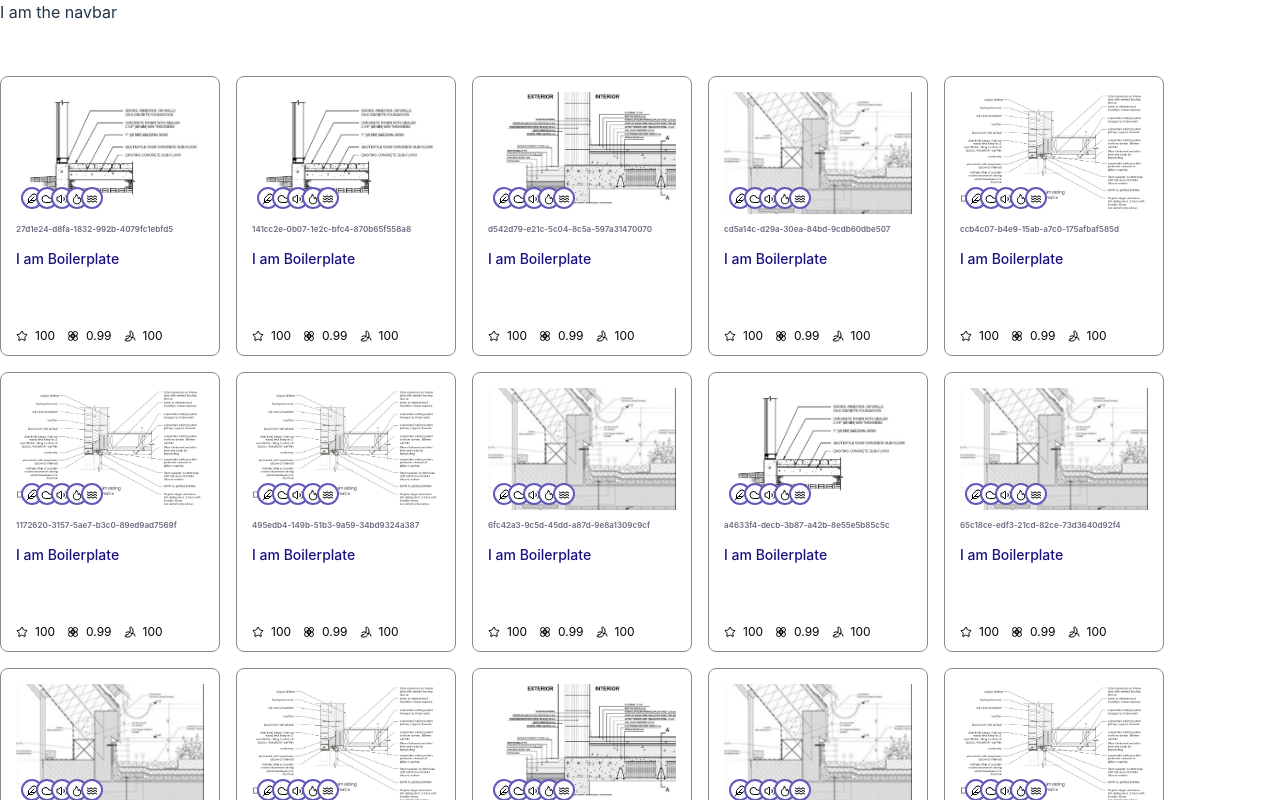
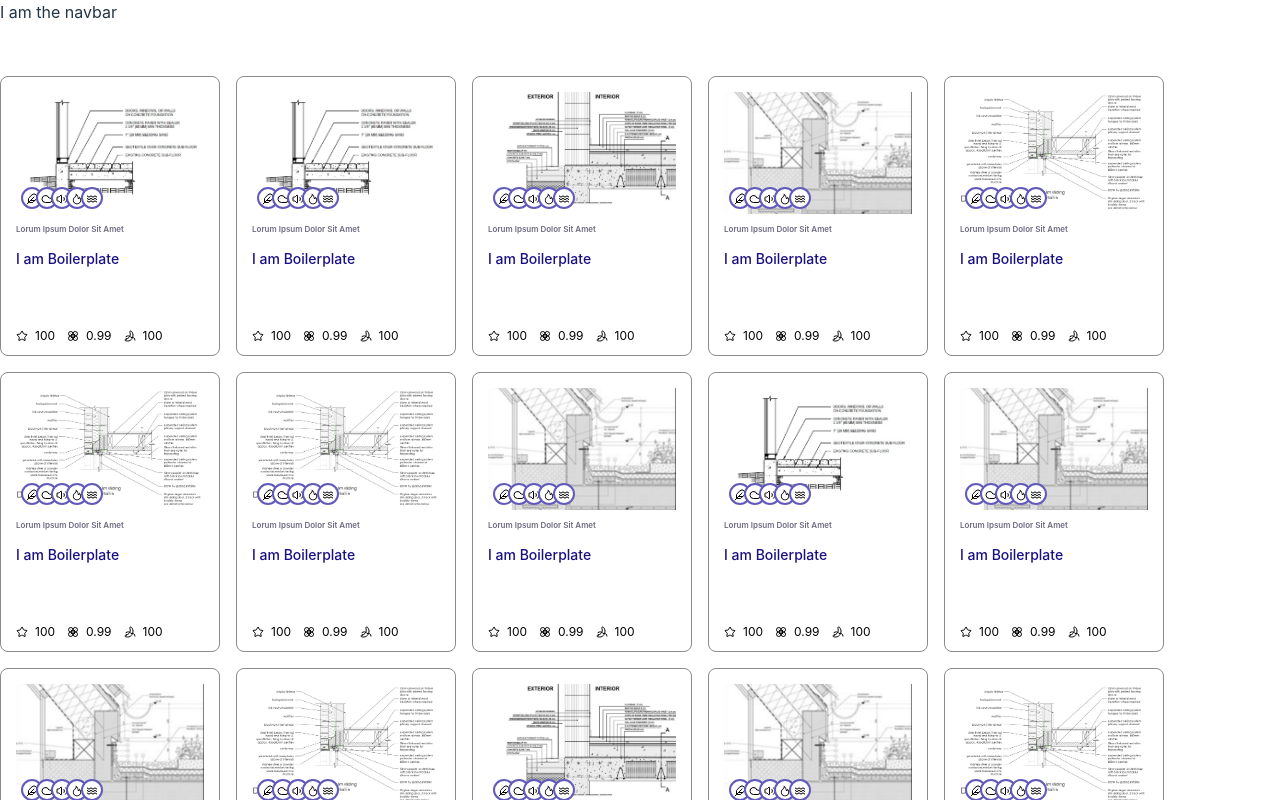
Before and after one commit to imanwarsame/opendetail, a React (Vite) app in the folder client/: page / in a window 1280 px wide. Built offline with nearby package versions, Linux system fonts and the light colour scheme; a web font is replaced by a local one.

Commit message:
object description instead of id

```diff
--- a/client/src/features/search/DetailCard.tsx
+++ b/client/src/features/search/DetailCard.tsx
@@ -38,7 +38,7 @@ export const DetailCard: React.FC<IDetailCardProps> = ({ object, onClick }) => {
 					</div>
 				</div>
 			</div>
-			<span className='detail-card-inset-title'>{object.id}</span>
+			<span className='detail-card-inset-title'>{object.description}</span>
 			<div className='detail-card-title'>{object.name}</div>
 			<div className='detail-card-quantities'>
 				<div key='likes' className='detail-card-quantities-subobject'>
```
